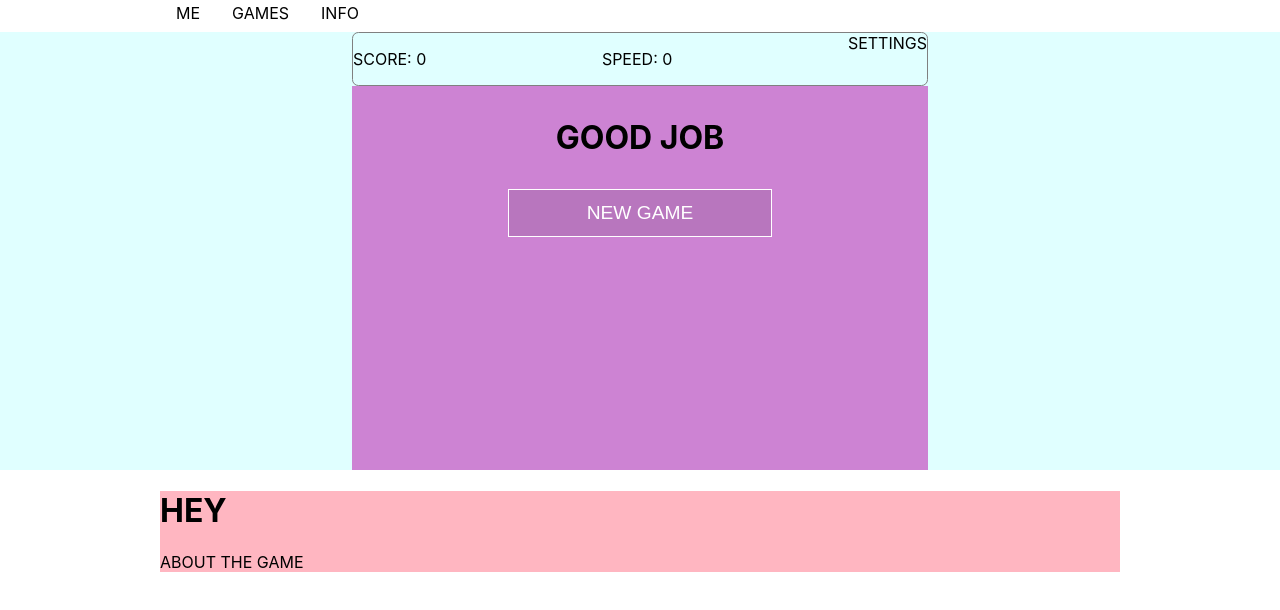
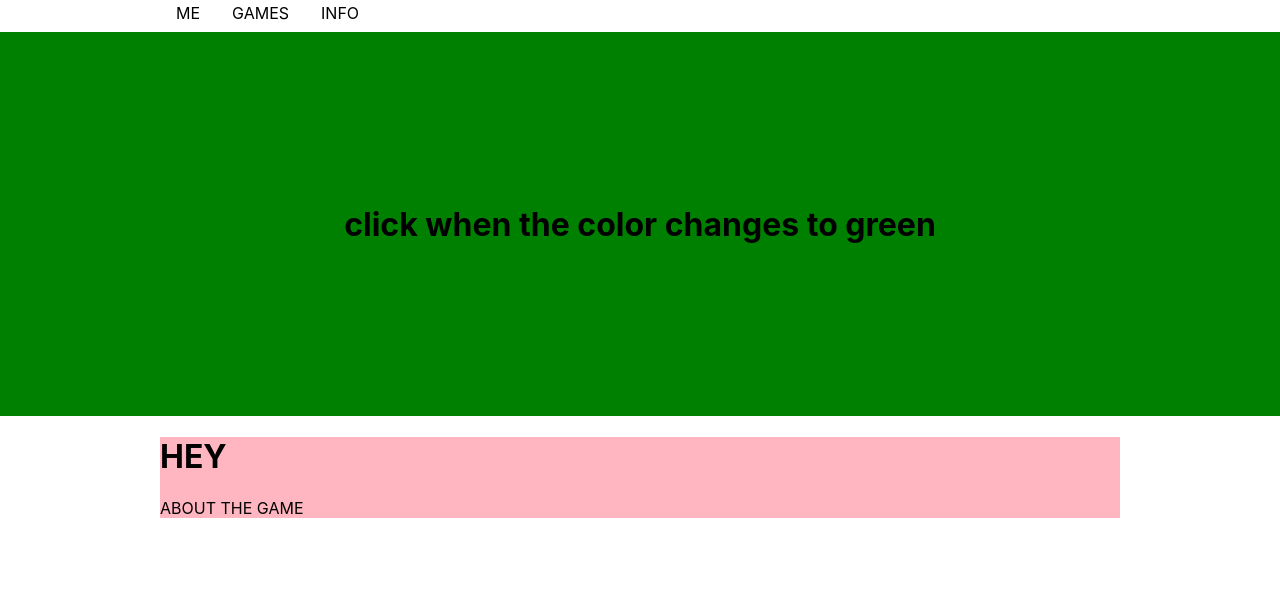
Before and after one commit to kantimam/wordGame-master, a React (Create React App) app in the folder word_game/: page /games/reactiongame in a window 1280 px wide. Shown: the top 610 px of the page. Built offline with nearby package versions, Linux system fonts and the light colour scheme.

Commit message:
added reaction game

```diff
--- a/word_game/src/clickFast/ReactionClick.js
+++ b/word_game/src/clickFast/ReactionClick.js
@@ -4,16 +4,64 @@ import './clickFast.css'
 export default class ReactionClick extends Component {
     constructor(props) {
         super(props)
-
+        this.colors=["lightblue","green","red"];
+        this.startTime=0;
         this.state = {
-
+            message: 'click when the color changes to green',
+            reaction: 0,
+            resetWait: false
         }
     }
+    changeColor=(timeRange)=>{
+        this.setState({
+            message: 'click when the color changes to green',
+            reaction: 0,
+            resetWait: false
+        })
+
+            const minWait=timeRange[0] || 0;
+            const maxWait=timeRange[1] || 5;
+            const waitTime=(Math.random()*(maxWait-minWait)+minWait)*1000;
+            setTimeout(()=>{
+            if(this.state.reaction===0){
+                this.setState({
+                    reaction: 1
+                },()=>this.startTime=Date.now())}
+            },waitTime)
+
+
+    }
+    componentDidMount(){
+        // change color in 2-6 seconds
+        this.changeColor([2,6])
+    }
+    checkReaction=()=>{
+        if(!this.state.resetWait){
+            if(this.state.reaction===1){
+                const reactionTime=Date.now()-this.startTime;
+                this.setState({
+                    resetWait: true,
+                    message: `good job! your time is: ${reactionTime} ms`
+                })
+            }else if(this.state.reaction===0){
+                this.setState({
+                    resetWait: true,
+                    message: `you clicked to early try again! :)`,
+                    reaction: 2
+                })
+            }
+        }else{
+            this.changeColor([2,6]);
+        }
+
+    }
+
 
     render() {
+        const {message,reaction}=this.state;
         return (
-            <div className={'clickFastComp centerAll'}>
-                <div className={'clickDisplay'}>DISPLAY</div>
+            <div onClick={this.checkReaction} style={{backgroundColor:this.colors[reaction]}} className={'clickFastComp centerAll'}>
+                <h1>{message}</h1>
             </div>
         )
     }
--- a/word_game/src/clickFast/clickFast.css
+++ b/word_game/src/clickFast/clickFast.css
@@ -1,7 +1,8 @@
 .clickFastComp{
-    background-color: lightslategray;
     min-height: 24rem;
+    cursor: pointer;
+    user-select: none;
 }
 .clickDisplay{
-
+    height: 100%;
 }
--- a/word_game/src/gameContainer/Games.js
+++ b/word_game/src/gameContainer/Games.js
@@ -14,8 +14,8 @@ const Games = () => {
                 <Switch>
                     <Route path='/games/wordgame' component={WordGame}/>
                     <Route path='/games/numgame' component={NumGame}/>
-                    <Route path='/games/reactiongame' component={ReactionGame}/>
-                    <Route path='/games/reactionclick' component={ReactionClick}/>
+                    {/* <Route path='/games/reactiongame' component={ReactionGame}/> */}
+                    <Route path='/games/reactiongame' component={ReactionClick}/>
                 </Switch>
                 </main>
                 <div id={'desc'} className={'inner'}>
```
